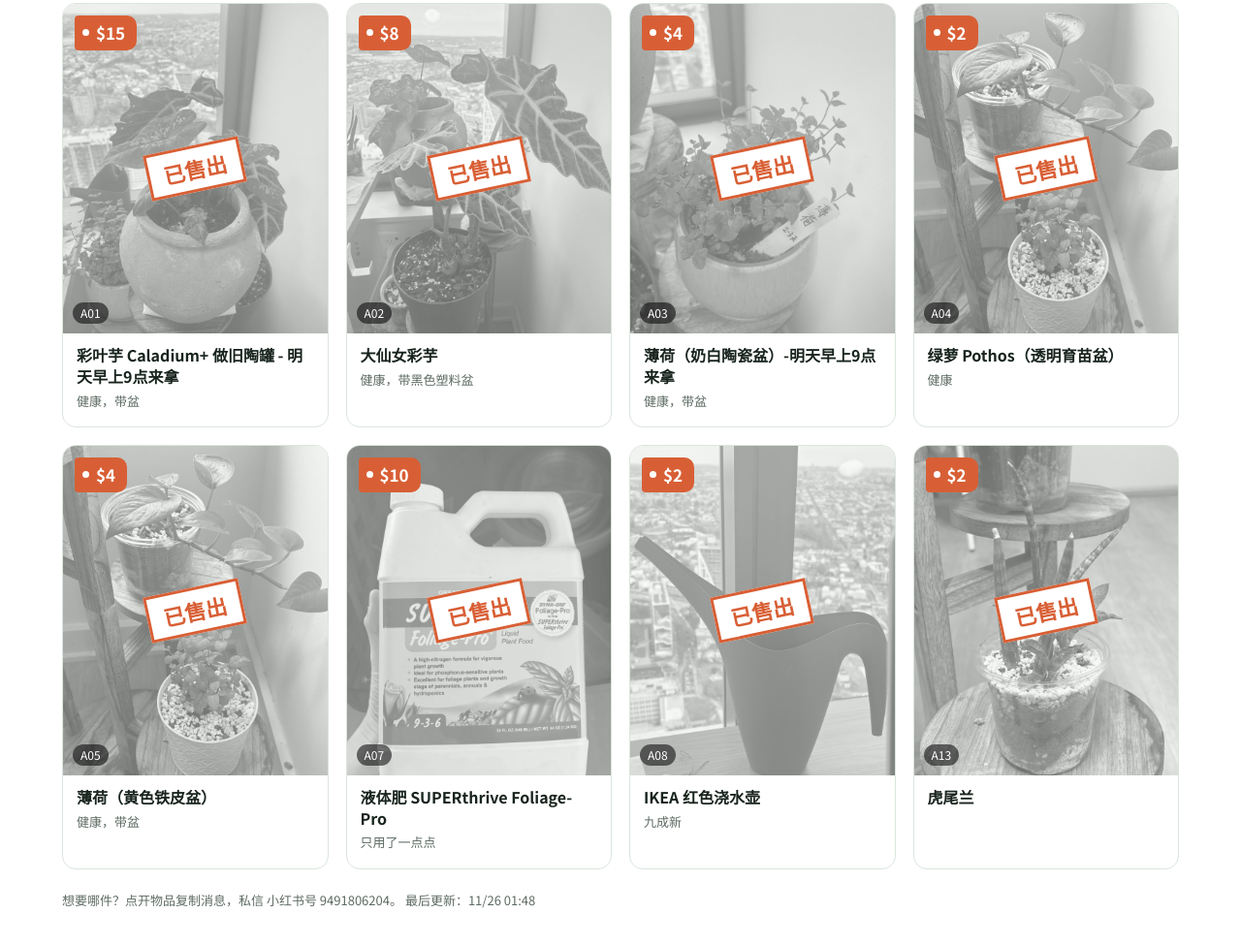
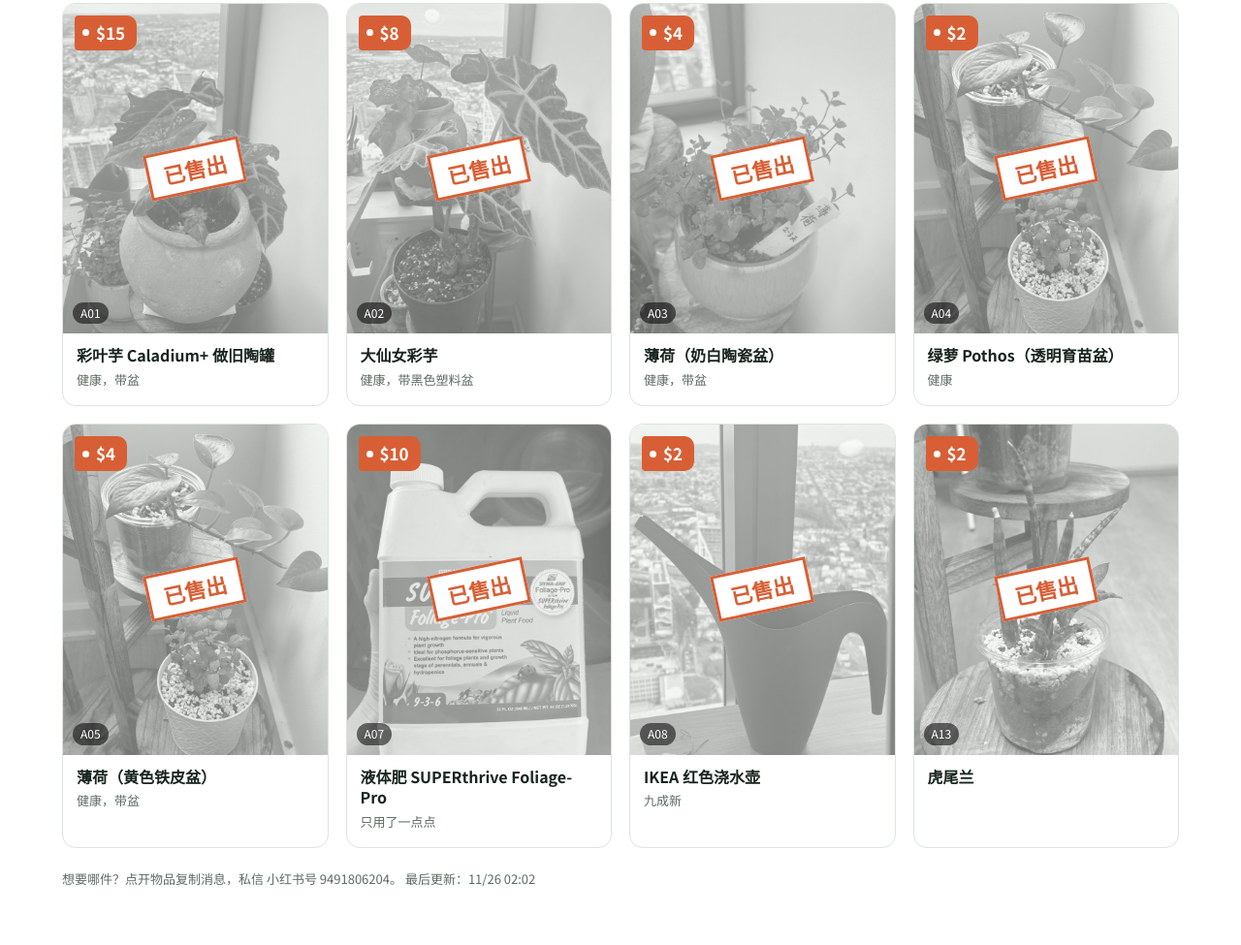
Before and after one commit to Chudy-rolling/moveout-sale, a plain HTML site: page index.html in a window 1280 px wide. Shown: the part 1363-2338 px from the top of the page at 97% size. Drawn offline with nearby package versions, Linux system fonts and the light colour scheme.

Commit message:
Add private note field; move pickup times out of item names
Co-Authored-By: Claude Opus 5.5 <noreply@anthropic.com>
Claude-Session: https://claude.ai/code/session_01C4owhxkcrdSYVLxWsKe5N6

```diff
--- a/items.json
+++ b/items.json
@@ -4,7 +4,7 @@
   "sub": "毕业回国，植物、家具和生活好物低价转出，先到先得",
   "pickup": "Jersey City · Journal Square PATH 站附近自提",
   "contact": "小红书号 9491806204",
-  "updated": "2026-11-26T01:48:44.171Z",
+  "updated": "2026-11-25T21:02:27-05:00",
   "coverPicks": [
    "A10",
    "A02",
@@ -16,7 +16,7 @@
  "items": [
   {
    "code": "A01",
-   "name": "彩叶芋 Caladium+ 做旧陶罐 - 明天早上9点来拿",
+   "name": "彩叶芋 Caladium+ 做旧陶罐",
    "status": "已售出",
    "price": 15,
    "category": "植物/园艺",
@@ -27,7 +27,8 @@
    "photos": [
     "img/A01.jpg"
    ],
-   "soldPrice": 15
+   "soldPrice": 15,
+   "privateNote": "11/26 早上9点来拿"
   },
   {
    "code": "A02",
@@ -46,7 +47,7 @@
   },
   {
    "code": "A03",
-   "name": "薄荷（奶白陶瓷盆）-明天早上9点来拿",
+   "name": "薄荷（奶白陶瓷盆）",
    "status": "已售出",
    "price": 4,
    "category": "植物/园艺",
@@ -57,7 +58,8 @@
    "photos": [
     "img/A03.jpg"
    ],
-   "soldPrice": 4
+   "soldPrice": 4,
+   "privateNote": "11/26 早上9点来拿"
   },
   {
    "code": "A04",
```
Also changed, not shown: admin.html (+4 -2 lines).
